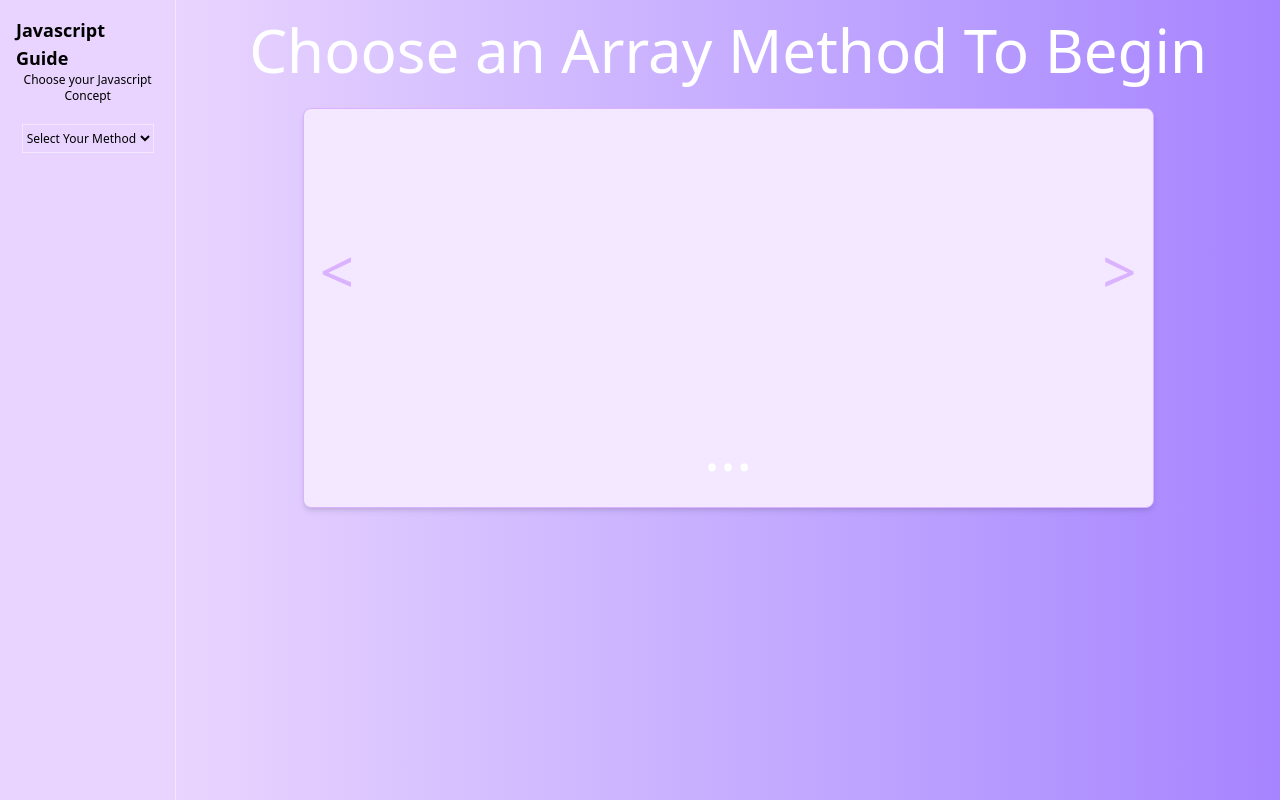
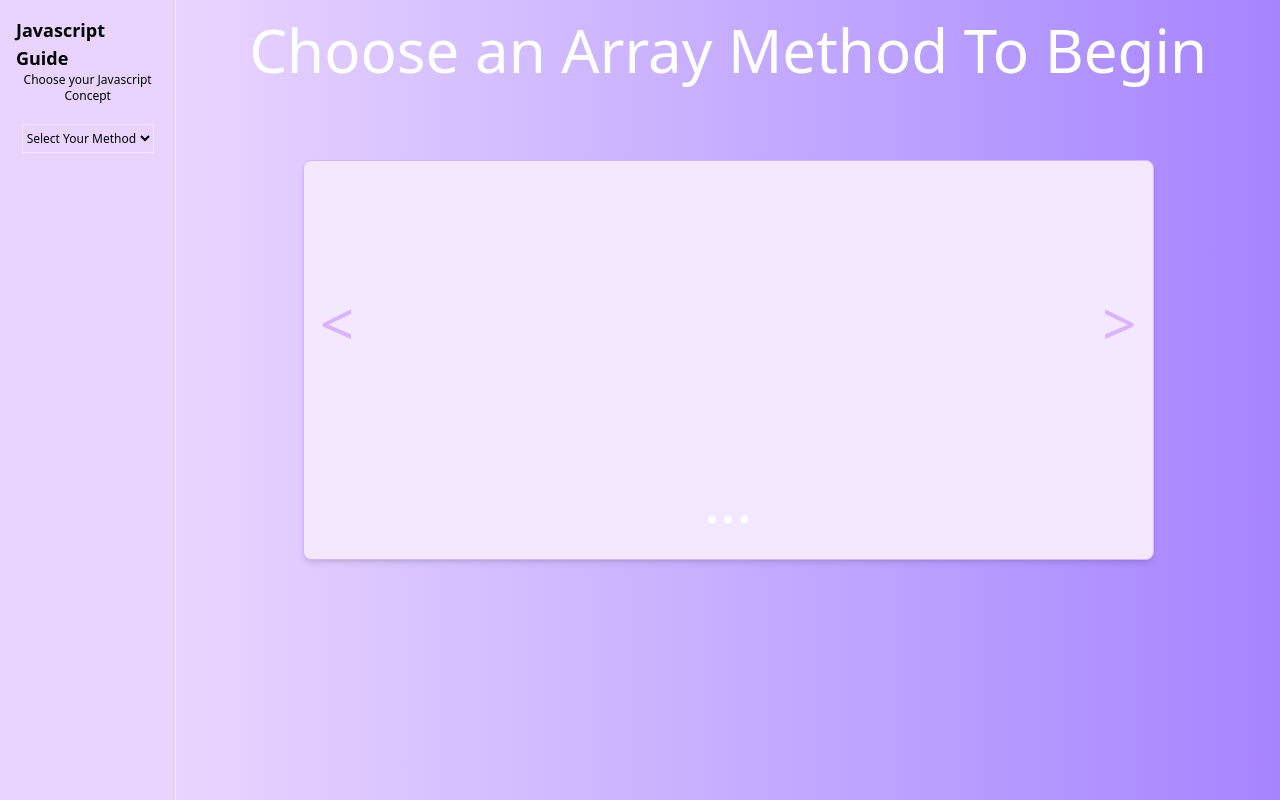
Before and after one commit to Slimboyfat-1979/javascript-tutorial, a Vue app: page / in a window 1280 px wide. Built offline with nearby package versions, Linux system fonts and the light colour scheme.

Commit message:
Fixed layout shift

```diff
--- a/src/App.vue
+++ b/src/App.vue
@@ -1,5 +1,5 @@
 <script setup lang="ts">
-import { onMounted, provide, ref } from 'vue'
+import { onMounted, provide, ref, computed } from 'vue'
 import { mainStore } from './stores/main'
 import Sidebar from '@/components/SideBar.vue'
 import CardComponent from '../src/UI/CardComponent.vue'
@@ -13,7 +13,7 @@ onMounted(async () => {
   store.addArrayMethodList(data)
 })
 
-const selectedMethod = store.getMethod()
+const selectedMethod = computed(() => store.arrayMethod)
 </script>
 
 <template>
@@ -22,16 +22,25 @@ const selectedMethod = store.getMethod()
     <div
       class="text-center w-full p-5 text-6xl bg-linear-to-r from-purple-200 to-violet-400 text-white"
     >
-      <h2 v-if="!selectedMethod">Choose an Array Method To Begin</h2>
+      <div v-if="!selectedMethod">
+        <h2>Choose an Array Method To Begin</h2>
+        <div class="h-11 mt-2"></div>
+        <CardComponent></CardComponent>
+      </div>
       <div v-else>
         <h2>{{ selectedMethod.name.slice(0, 1).toUpperCase() + selectedMethod.name.slice(1) }}</h2>
-        <p class="mt-2 text-2xl font-light italic">Category: {{ selectedMethod.category }}</p>
+        <p :key="selectedMethod.id" class="mt-2 text-2xl font-light italic">
+          Category: {{ selectedMethod.category }}
+        </p>
+
+        <CardComponent>
+          <InformationCard :methodInfo="selectedMethod"></InformationCard>
+        </CardComponent>
       </div>
-      <CardComponent>
-        <InformationCard :methodInfo="selectedMethod"></InformationCard>
-      </CardComponent>
     </div>
   </div>
 </template>
 
-<style scoped></style>
+<style scoped>
+
+</style>
--- a/src/stores/main.ts
+++ b/src/stores/main.ts
@@ -21,9 +21,6 @@ export const mainStore = defineStore('mainStore', () => {
         arrayMethod.value = methodObject;
     }
 
-    function getMethod() {
-        return arrayMethod;
-    }
 
-    return {arrayMethod, setArraymethod, getMethod, addArrayMethodList, arrayMethodsList}
+    return {arrayMethod, setArraymethod, addArrayMethodList, arrayMethodsList}
 });
```
